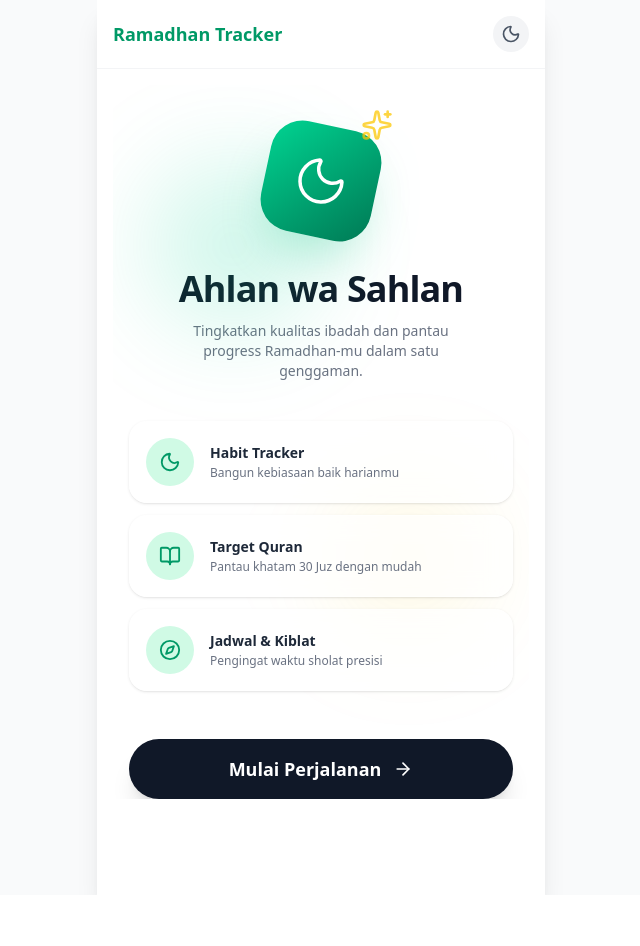
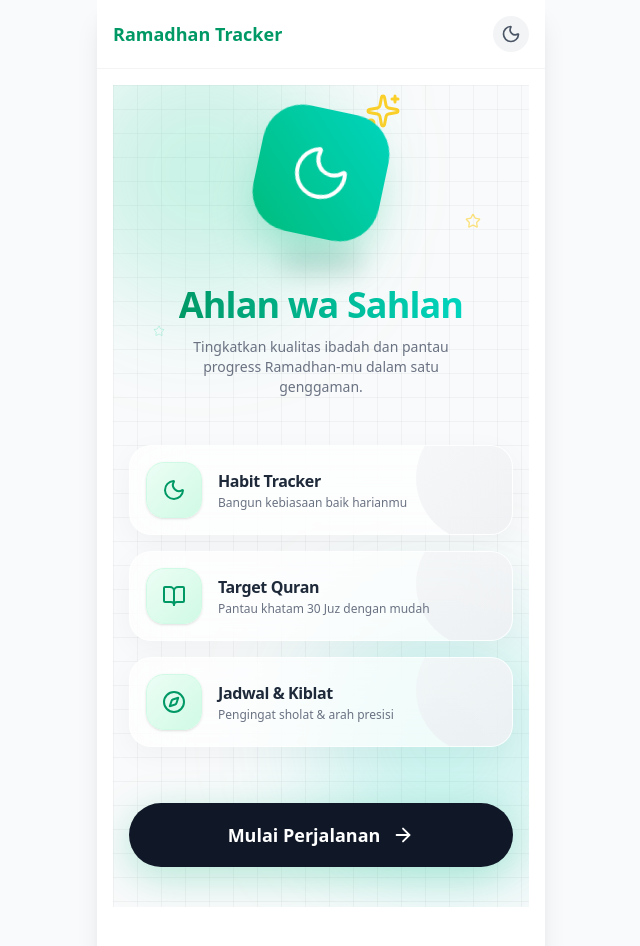
Before and after one commit to Sigiitttt/ramadhan-kareem, a Next.js app: page / in a window 1280 px wide. Shown: the top 946 px of the page, without its empty margins (319-959 px from the left). Before the commit the page ends 895 px from the top, so only its background shows below. Built offline with nearby package versions, Linux system fonts and the light colour scheme.

Commit message:
perbaikan home

```diff
--- a/src/app/page.tsx
+++ b/src/app/page.tsx
@@ -1,66 +1,84 @@
 // app/page.tsx
 import Link from 'next/link';
-import { Moon, BookOpen, Compass, ArrowRight, Sparkles } from 'lucide-react';
+import { Moon, BookOpen, Compass, ArrowRight, Sparkles, Star } from 'lucide-react';
 
 export default function HalamanOnboarding() {
   const fiturUnggulan = [
     { ikon: Moon, judul: 'Habit Tracker', desc: 'Bangun kebiasaan baik harianmu' },
     { ikon: BookOpen, judul: 'Target Quran', desc: 'Pantau khatam 30 Juz dengan mudah' },
-    { ikon: Compass, judul: 'Jadwal & Kiblat', desc: 'Pengingat waktu sholat presisi' },
+    { ikon: Compass, judul: 'Jadwal & Kiblat', desc: 'Pengingat sholat & arah presisi' },
   ];
 
   return (
-    <div className="flex flex-col items-center justify-center min-h-[85vh] text-center px-2 relative overflow-hidden">
+    <div className="flex flex-col items-center justify-center min-h-screen text-center px-4 relative overflow-hidden bg-gray-50 dark:bg-zinc-950">
 
-      {/* Efek Cahaya Latar (Glow/Aura) */}
-      <div className="absolute top-20 left-10 w-40 h-40 bg-emerald-400/20 dark:bg-emerald-600/20 rounded-full blur-[50px] pointer-events-none"></div>
-      <div className="absolute bottom-40 right-10 w-40 h-40 bg-yellow-400/10 dark:bg-yellow-600/10 rounded-full blur-[50px] pointer-events-none"></div>
+      {/* 1. Background Grid Pattern (Tampilan Modern) */}
+      <div className="absolute inset-0 bg-[linear-gradient(to_right,#80808012_1px,transparent_1px),linear-gradient(to_bottom,#80808012_1px,transparent_1px)] bg-[size:24px_24px]"></div>
 
-      {/* Ikon / Logo Utama yang Estetik */}
-      <div className="relative mb-8 mt-10">
-        <div className="w-28 h-28 bg-gradient-to-br from-emerald-400 to-emerald-700 rounded-[2rem] flex items-center justify-center shadow-2xl shadow-emerald-500/30 transform rotate-12 transition-transform hover:rotate-0 duration-500">
-          <Moon size={56} className="text-white transform -rotate-12" strokeWidth={1.5} />
+      {/* 2. Abstract Blurred Blobs di Latar */}
+      <div className="absolute -top-10 -left-10 w-64 h-64 bg-emerald-400/20 dark:bg-emerald-600/10 rounded-full blur-[60px] pointer-events-none"></div>
+      <div className="absolute bottom-10 -right-10 w-64 h-64 bg-teal-400/20 dark:bg-teal-600/10 rounded-full blur-[60px] pointer-events-none"></div>
+
+      {/* Bintang Kecil Animasi */}
+      <Star className="absolute top-32 right-12 text-yellow-400/60 animate-pulse" size={16} />
+      <Star className="absolute top-60 left-10 text-emerald-400/40 animate-pulse delay-700" size={12} />
+
+      {/* 3. Logo Utama dengan Animasi Floating */}
+      <div className="relative mb-8 mt-10 animate-[bounce_4s_ease-in-out_infinite]">
+        <div className="relative z-10 w-32 h-32 bg-gradient-to-tr from-emerald-500 to-teal-400 rounded-[2.5rem] flex items-center justify-center shadow-2xl shadow-emerald-500/40 transform rotate-12 hover:rotate-0 transition-transform duration-700">
+          <Moon size={64} className="text-white transform -rotate-12" strokeWidth={1.5} />
         </div>
-        <Sparkles className="absolute -top-4 -right-4 text-yellow-400 animate-pulse" size={32} />
+        <Sparkles className="absolute -top-4 -right-4 text-yellow-400 animate-pulse" size={36} />
+        {/* Shadow di bawah logo */}
+        <div className="absolute -bottom-8 left-1/2 -translate-x-1/2 w-20 h-4 bg-emerald-900/20 dark:bg-black/40 blur-md rounded-full"></div>
       </div>
 
-      {/* Teks Sambutan */}
-      <h1 className="text-4xl font-black text-gray-900 dark:text-white mb-3 tracking-tight">
+      {/* 4. Teks Sambutan (Gradient Text) */}
+      <h1 className="text-4xl font-black mb-3 tracking-tight bg-gradient-to-r from-emerald-600 to-teal-400 dark:from-emerald-400 dark:to-teal-200 bg-clip-text text-transparent relative z-10">
         Ahlan wa Sahlan
       </h1>
-      <p className="text-gray-500 dark:text-gray-400 mb-10 max-w-[280px] text-sm">
+      <p className="text-gray-500 dark:text-gray-400 mb-12 max-w-[280px] text-sm relative z-10">
         Tingkatkan kualitas ibadah dan pantau progress Ramadhan-mu dalam satu genggaman.
       </p>
 
-      {/* Daftar Kartu Fitur (Glassmorphism) */}
-      <div className="flex flex-col gap-3 w-full max-w-sm mb-12 relative z-10">
+      {/* 5. Daftar Kartu Fitur dengan "Shape Abu-abu" di Dalamnya */}
+      <div className="flex flex-col gap-4 w-full max-w-sm mb-14 relative z-10">
         {fiturUnggulan.map((fitur, idx) => {
           const Ikon = fitur.ikon;
           return (
             <div
               key={idx}
-              className="flex items-center gap-4 bg-white/70 dark:bg-zinc-900/70 backdrop-blur-md p-4 rounded-2xl border border-white/40 dark:border-zinc-800/50 shadow-sm"
+              className="group relative overflow-hidden flex items-center gap-4 bg-white/70 dark:bg-zinc-900/70 backdrop-blur-xl p-4 rounded-3xl border border-white/60 dark:border-zinc-800/80 shadow-[0_8px_30px_rgb(0,0,0,0.04)] dark:shadow-[0_8px_30px_rgb(0,0,0,0.2)] transition-all duration-500 hover:-translate-y-1 hover:shadow-emerald-500/10"
             >
-              <div className="w-12 h-12 rounded-full bg-emerald-100 dark:bg-emerald-900/40 text-emerald-600 dark:text-emerald-400 flex items-center justify-center shrink-0">
-                <Ikon size={22} strokeWidth={2} />
+              {/* DECORATIVE SHAPE: Bentuk abu-abu di pojok kanan kartu */}
+              <div className="absolute -right-8 -top-8 w-32 h-32 bg-gradient-to-br from-gray-100 to-gray-200 dark:from-zinc-800 dark:to-zinc-800/50 rounded-full opacity-60 group-hover:scale-125 transition-transform duration-700 pointer-events-none"></div>
+
+              {/* Konten Kartu */}
+              <div className="relative z-10 w-14 h-14 rounded-2xl bg-gradient-to-br from-emerald-50 to-emerald-100 dark:from-emerald-900/40 dark:to-emerald-900/10 border border-emerald-100 dark:border-emerald-800/50 text-emerald-600 dark:text-emerald-400 flex items-center justify-center shrink-0 shadow-sm group-hover:scale-110 transition-transform duration-300">
+                <Ikon size={24} strokeWidth={2} />
               </div>
-              <div className="text-left">
-                <h3 className="font-bold text-gray-800 dark:text-gray-100 text-sm mb-0.5">{fitur.judul}</h3>
-                <p className="text-xs text-gray-500 dark:text-gray-400">{fitur.desc}</p>
+              <div className="relative z-10 text-left">
+                <h3 className="font-bold text-gray-800 dark:text-gray-100 text-base mb-0.5 tracking-tight">{fitur.judul}</h3>
+                <p className="text-xs text-gray-500 dark:text-gray-400 font-medium">{fitur.desc}</p>
               </div>
             </div>
           );
         })}
       </div>
 
-      {/* Tombol Call to Action (CTA) Raksasa */}
-      <Link
-        href="/dashboard"
-        className="group relative w-full max-w-sm flex items-center justify-center gap-3 bg-gray-900 dark:bg-emerald-600 text-white font-bold text-lg py-4 rounded-full overflow-hidden shadow-xl hover:shadow-2xl hover:-translate-y-1 transition-all active:scale-95 z-20"
-      >
-        Mulai Perjalanan
-        <ArrowRight size={20} className="group-hover:translate-x-1 transition-transform" />
-      </Link>
+      {/* 6. Tombol CTA Glowing */}
+      <div className="w-full max-w-sm relative z-20 pb-10">
+        <Link
+          href="/dashboard"
+          className="group relative w-full flex items-center justify-center gap-3 bg-gray-900 dark:bg-emerald-500 text-white font-bold text-lg py-4.5 rounded-full overflow-hidden shadow-[0_10px_40px_rgba(16,185,129,0.3)] hover:shadow-[0_10px_40px_rgba(16,185,129,0.5)] hover:-translate-y-1 transition-all active:scale-95"
+        >
+          {/* Efek kilauan cahaya (Shine sweep) menyapu tombol */}
+          <div className="absolute inset-0 -translate-x-full bg-gradient-to-r from-transparent via-white/20 to-transparent group-hover:animate-[shimmer_1.5s_infinite] skew-x-12"></div>
+
+          <span className="relative z-10">Mulai Perjalanan</span>
+          <ArrowRight size={22} className="relative z-10 group-hover:translate-x-1 transition-transform" />
+        </Link>
+      </div>
 
     </div>
   );
```
